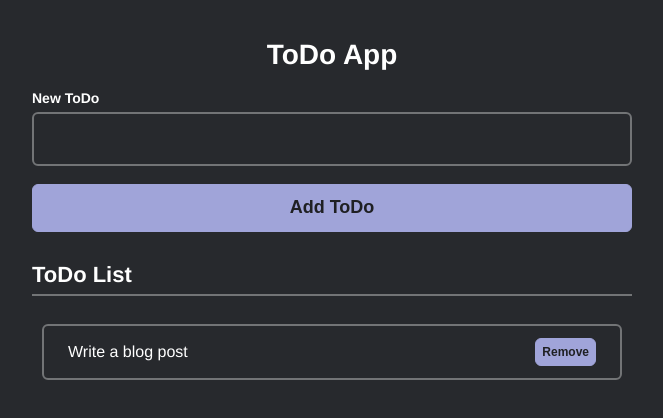
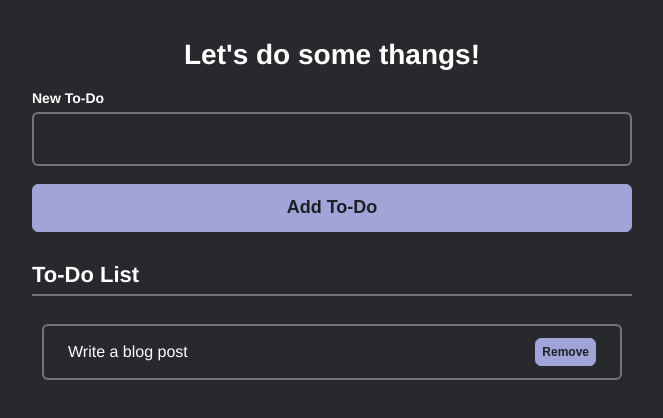
Before and after one commit to dwwhalen/todo-vue3, a Vue app: page / in a window 1280 px wide. Shown: the top 418 px of the page, without its empty margins (308-971 px from the left). Built offline with nearby package versions, Linux system fonts and the light colour scheme.

Commit message:
start working with recording

```diff
--- a/cypress.json
+++ b/cypress.json
@@ -1,3 +1,4 @@
 {
-  "baseUrl": "http://localhost:5050"
+  "baseUrl": "http://localhost:3000",
+  "experimentalStudio" : true
 }
--- a/src/ToDo.vue
+++ b/src/ToDo.vue
@@ -1,15 +1,15 @@
 <template>
-	<h1>ToDo App</h1>
+	<h1>Let's do some thangs!</h1>
 	<form @submit.prevent="addTodo()">
-		<label>New ToDo </label>
+		<label>New To-Do </label>
 		<input
 			v-model="newTodo"
 			name="newTodo"
 			autocomplete="off"
 		>
-		<button>Add ToDo</button>
+		<button>Add To-Do</button>
 	</form>
-	<h2>ToDo List</h2>
+	<h2>To-Do List</h2>
 	<ul>
 		<li
 			v-for="(todo, index) in todos"
@@ -25,7 +25,7 @@
 	<h4 v-if="todos.length === 0">Empty list.</h4>
 </template>
 
-<script>
+<script lang="ts">
 	import { ref } from 'vue';
 	export default {
 		name: 'App',
```
Also changed, not shown: tsconfig.json (+6 -1 lines), 1 other file (tests, documents, lock files or other folders).
